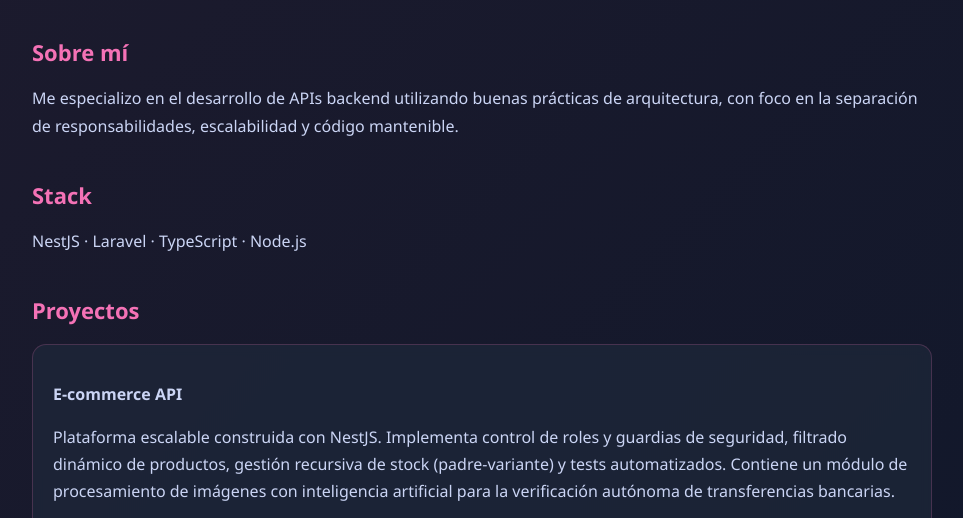
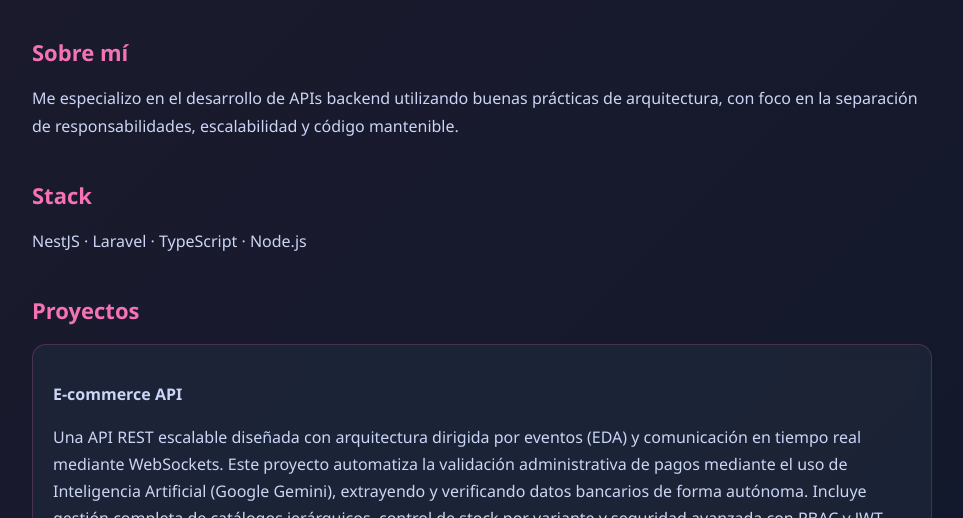
Before and after one commit to silvi8794/silvi8794.github.io, a plain HTML site: page index.html in a window 1280 px wide. Shown: the part 274-792 px from the top of the page, without its empty margins (158-1121 px from the left). Drawn offline with Linux system fonts and the light colour scheme.

Commit message:
Update index.html

```diff
--- a/index.html
+++ b/index.html
@@ -103,7 +103,7 @@
     <div class="card">
       <p><strong>E-commerce API</strong></p>
        <p>
-    Plataforma escalable construida con NestJS. Implementa control de roles y guardias de seguridad, filtrado dinámico de productos, gestión recursiva de stock (padre-variante) y tests automatizados. Contiene un módulo de procesamiento de imágenes con inteligencia artificial para la verificación autónoma de transferencias bancarias.
+    Una API REST escalable diseñada con arquitectura dirigida por eventos (EDA) y comunicación en tiempo real mediante WebSockets. Este proyecto automatiza la validación administrativa de pagos mediante el uso de Inteligencia Artificial (Google Gemini), extrayendo y verificando datos bancarios de forma autónoma. Incluye gestión completa de catálogos jerárquicos, control de stock por variante y seguridad avanzada con RBAC y JWT, todo bajo un enfoque de código limpio y tests automatizados con Jest.
   </p>
       <a href="https://github.com/silvi8794/nestjs-ecommerce-api">Ver repo →</a>
     </div>
```
